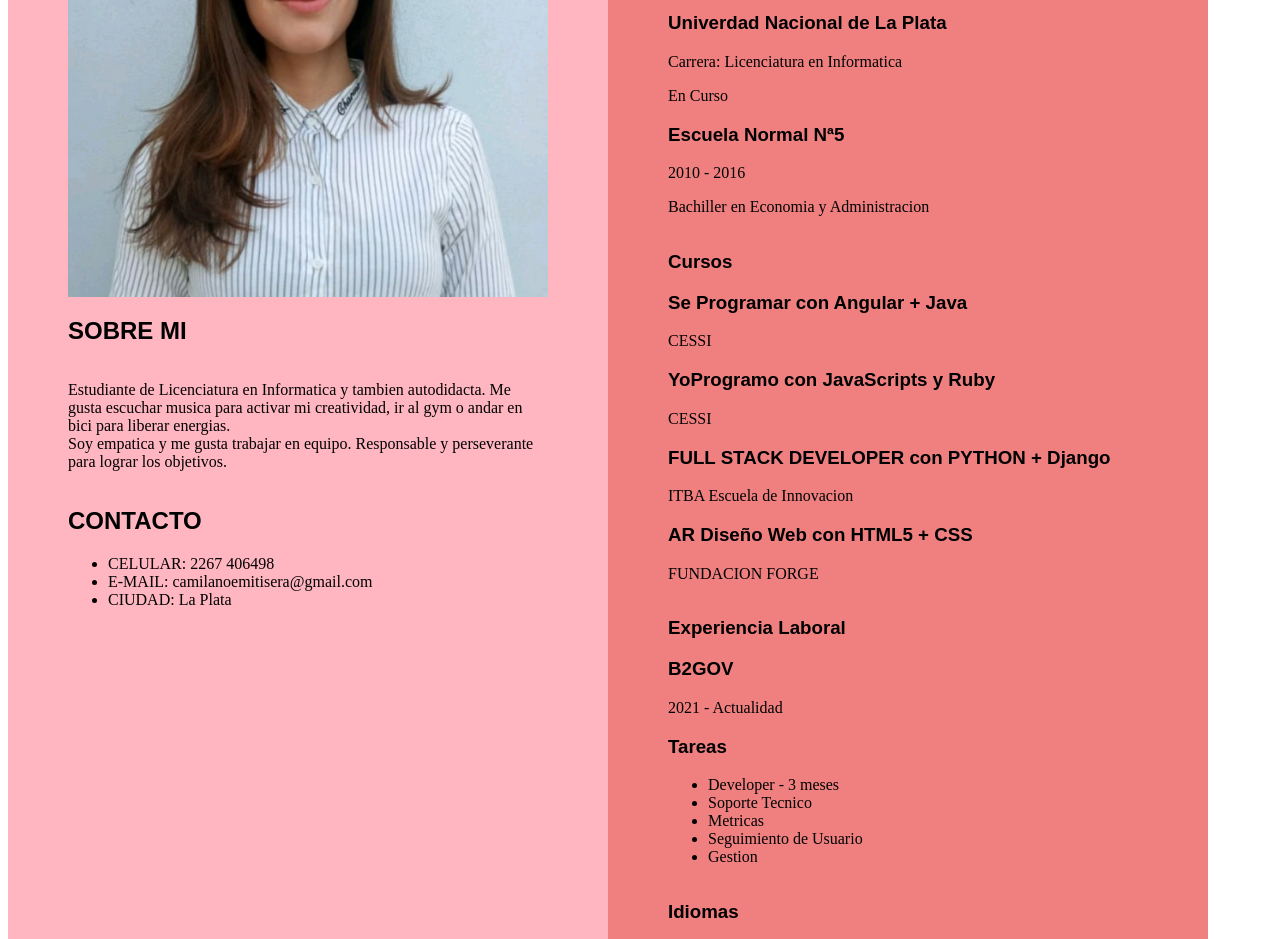
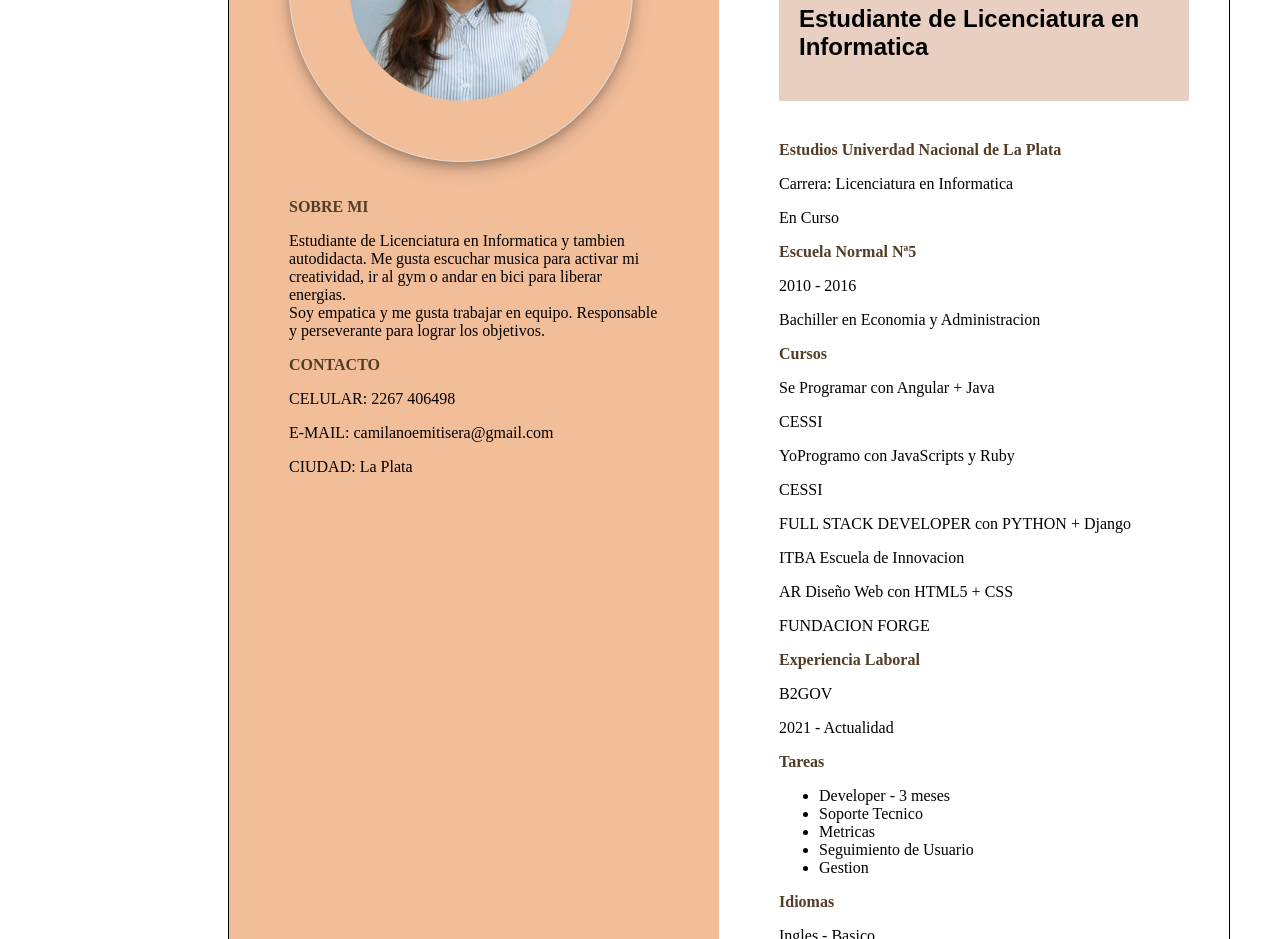
Before and after one commit to CamilaTisera/CV---Summer-Trainee-, a plain HTML site: page index.html in a window 1280 px wide. Shown: the part 251-1190 px from the top of the page. Drawn offline with Linux system fonts and the light colour scheme; files whose address does not match are found by name.

Commit message:
Tercer Cambio

```diff
--- a/index.html
+++ b/index.html
@@ -12,9 +12,11 @@
 <body>
     <main class="container">
         <section class="left-container">
-            <img src="C:\Users\Admin\OneDrive\Escritorio\SUMMER TRAINEE\CV---Summer-Trainee-\img\perfil.jpg"
-                alt="Foto de perfil">
-            <h1>SOBRE MI</h1>
+            <img src="C:\Users\Admin\OneDrive\Escritorio\SUMMER TRAINEE\CV---Summer-Trainee-\img\perfil.jpg" alt="Foto de perfil" />
+
+            <br>
+            <br>
+            <strong>SOBRE MI</strong>
             <p>Estudiante de Licenciatura en Informatica y tambien autodidacta.
                 Me gusta escuchar musica para activar mi creatividad, ir al gym o andar en bici
                 para liberar energias.
@@ -23,52 +25,53 @@
                 Responsable y perseverante para lograr los objetivos.
             </p>
             <div>
-                <h1>CONTACTO</h1>
-                <ul>
-                    <li>CELULAR: 2267 406498</li>
-                    <li>E-MAIL: camilanoemitisera@gmail.com</li>
-                    <li>CIUDAD: La Plata</li>
-                </ul>
+                <strong>CONTACTO</strong>
+                    <p>CELULAR: 2267 406498</p>
+                    <p>E-MAIL: camilanoemitisera@gmail.com</p>
+                    <p>CIUDAD: La Plata</p>
             </div>
 
         </section>
         <section class="right-container">
+        <div class="encabezado">
             <h1>Camila Tisera</h1>
             <h2>Estudiante de Licenciatura en Informatica</h2>
+        </div>
+
 
             <div>
-                <h3>Estudios</h3>
+                <strong>Estudios</strong>
 
-                <h3>Univerdad Nacional de La Plata</h3>
+                <strong>Univerdad Nacional de La Plata</strong>
                 <p>Carrera: Licenciatura en Informatica</p>
-                <span>En Curso</span>
+                <p>En Curso</p>
 
-                <h3>Escuela Normal Nª5</h3>
+                <strong>Escuela Normal Nª5</strong>
                 <p>2010 - 2016</p>
                 <p>Bachiller en Economia y Administracion</p>
             </div>
 
             <div>
-                <h3>Cursos</h3>
+                <strong>Cursos</strong>
 
-                <h3>Se Programar con Angular + Java</h3>
+                <p>Se Programar con Angular + Java</p>
                 <p>CESSI</p>
 
-                <h3>YoProgramo con JavaScripts y Ruby</h3>
+                <p>YoProgramo con JavaScripts y Ruby</p>
                 <p>CESSI</p>
 
-                <h3>FULL STACK DEVELOPER con PYTHON + Django</h3>
+                <p>FULL STACK DEVELOPER con PYTHON + Django</p>
                 <p>ITBA Escuela de Innovacion</p>
 
-                <h3>AR Diseño Web con HTML5 + CSS</h3>
+                <p>AR Diseño Web con HTML5 + CSS</p>
                 <p>FUNDACION FORGE</p>
             </div>
 
             <div>
-                <h3>Experiencia Laboral</h3>
-                <h3>B2GOV</h3>
+                <strong>Experiencia Laboral</strong>
+                <p>B2GOV</p>
                 <p>2021 - Actualidad</p>
-                <h3>Tareas</h3>
+                <strong>Tareas</strong>
                 <ul>
                     <li>Developer - 3 meses</li>
                     <li>Soporte Tecnico</li>
@@ -79,13 +82,12 @@
             </div>
 
             <div>
-                <h3>Idiomas</h3>
+                <strong>Idiomas</strong>
 
-                <h3>Ingles - Basico</h3>
+                <p>Ingles - Basico</p>
             </div>
-
             <div>
-                <h3>Lenguajes de Programacion</h3>
+                <strong>Lenguajes de Programacion</strong>
                 <p>Pascal - Intermedio</p>
                 <p>Java - Basico</p>
                 <p>Python - Basico</p>
--- a/style.css
+++ b/style.css
@@ -1,8 +1,9 @@
 .container {
     display: flex;
-    width: 1200px;
-    height: 1500px;
-    border: 1px;
+    margin: 0px 0px 0px 220px;
+    width: 1000px;
+    height: 1400px;
+    border: 1px solid black;
 }
 
 .left-container {
@@ -10,19 +11,43 @@
     flex-direction: column;
     width: 40%;
     padding: 60px;
-    background-color: lightpink;
+    background-color: rgb(242, 189, 153);
 }
 
 .right-container {
     display: flex;
     flex-direction: column;
+    margin: 20px 20px 20px 0px;
     width: 40%;
     padding: 60px;
-    background-color: lightcoral;
+
 }
 
-h1,
-h2,
-h3 {
+strong{
+    font-weight: 700;
+    font-style: normal;
+    color: rgb(82, 62, 39);
+}
+
+h1 {
+    font-weight: 400;
+    font-style: normal;
+}
+
+h2,h3 {
     font-family: "Raleway", sans-serif;
 }
+
+img {
+    border: 1px solid #ddd;
+    border-radius: 50%;
+    box-shadow: 0 4px 8px 0 rgba(0, 0, 0, 0.2), 0 6px 20px 0 rgba(0, 0, 0, 0.19);
+    width: 60%;
+    padding: 60px;
+}
+.encabezado {
+    background-color: rgb(232, 207, 193);
+    margin: 80px 0px 40px 0px;
+    width: 100%;
+    padding: 20px;
+}
```
